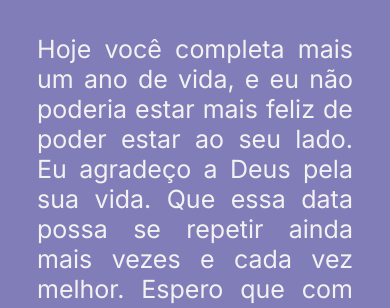
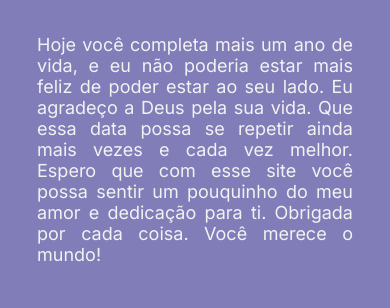
Before and after one commit to samiratoledo/SA-B16, a plain HTML site: page cont.html in a window 390 px wide. Shown: the part 233-541 px from the top of the page. Drawn offline with Linux system fonts and the light colour scheme.

Commit message:
Update cont.css

```diff
--- a/cont.css
+++ b/cont.css
@@ -256,13 +256,8 @@ h1 {
         border-radius: 5px;
     }
 
-    .text {
-        font-size: 25px;
-    }
-
     .text1 {
         margin-top: 1vh;
-        font-size: 14px;
     }
 
 
@@ -315,7 +310,7 @@ h1 {
         width: 90%;
     }
 
-    .letter-text {
+    .letter-text, .text, .text1 {
         font-size: 18px;
         text-align: justify;
     }
@@ -335,4 +330,5 @@ h1 {
         font-weight: 700;
         text-align: center;
     }
+
 }
```
